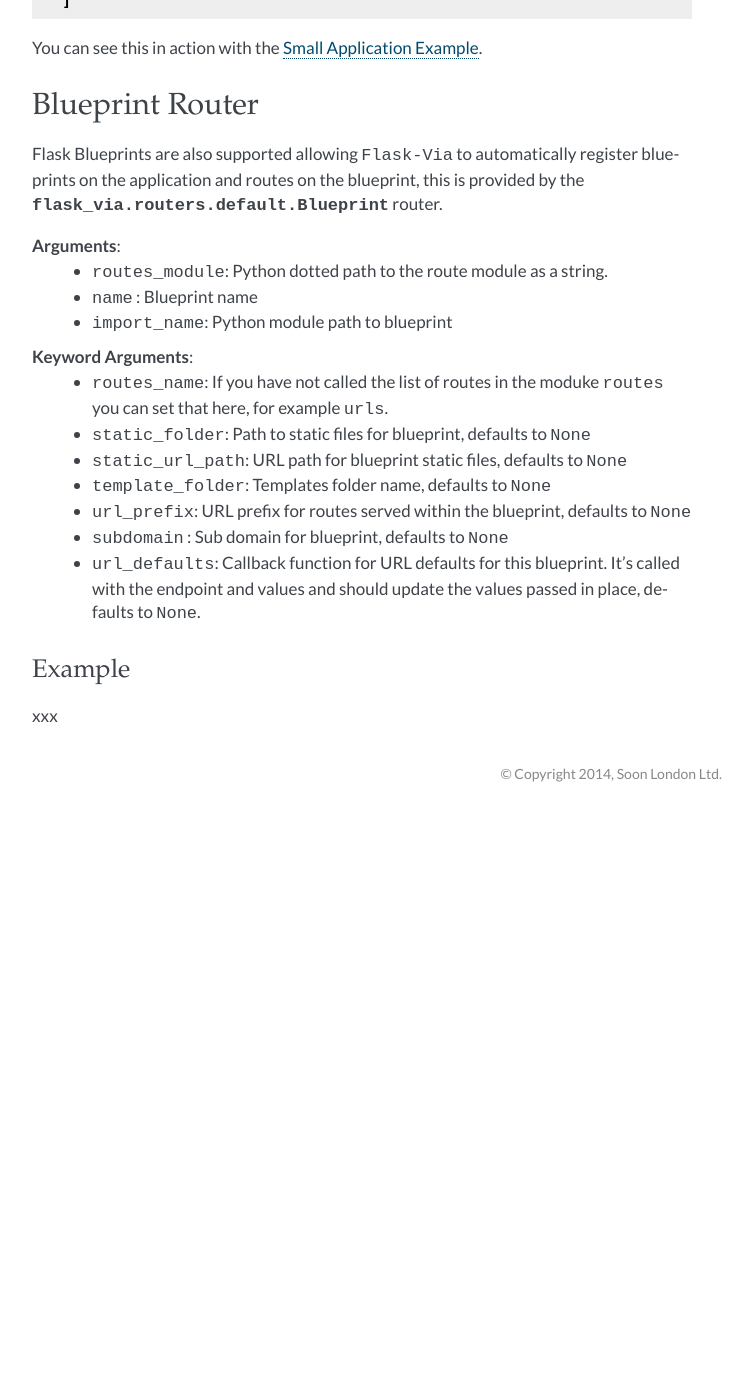
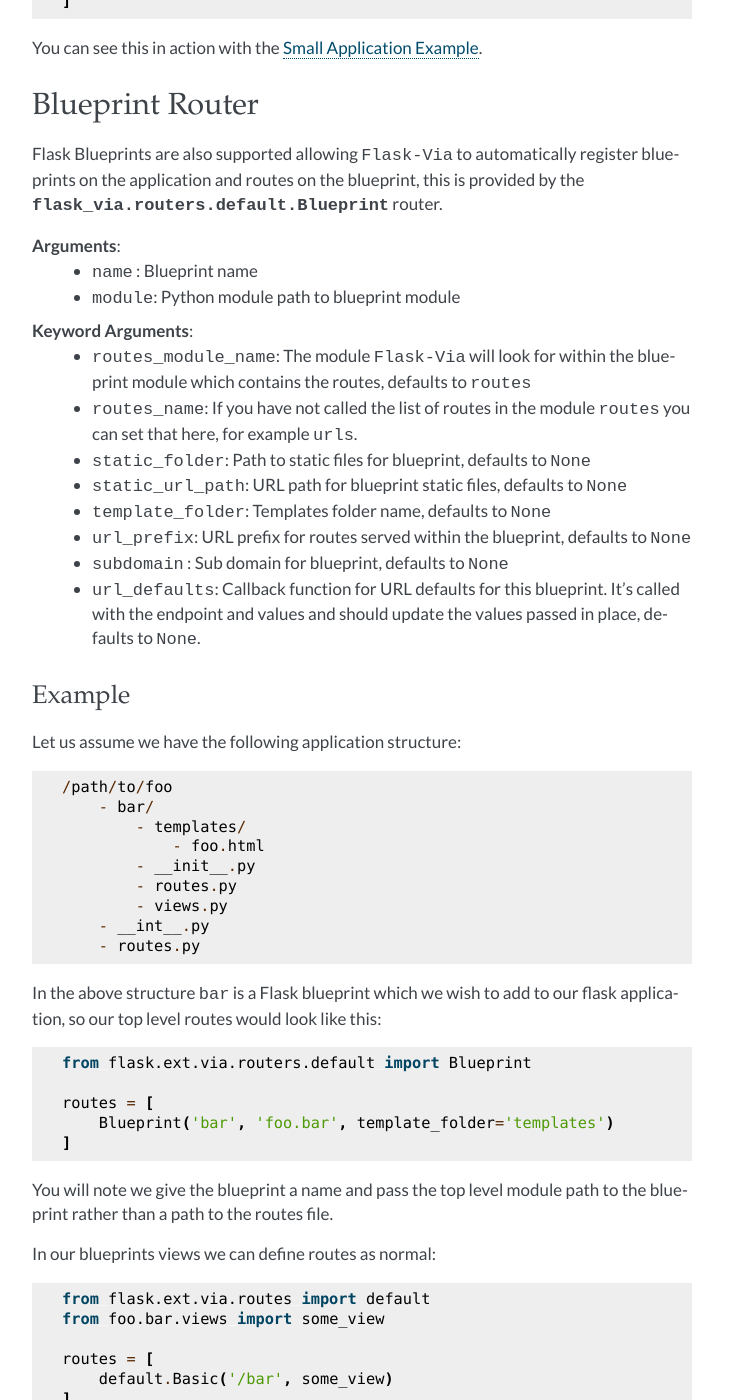
Before and after one commit to thisissoon/Flask-Via, a Sphinx documentation site: the page built from docs/include.rst, in a window 1280 px wide and 1400 px high, scrolled down 1098 px. Shown: the whole window, without its empty margins (438-1190 px from the left). Built offline with Sphinx 7.4.7, drawn with Linux system fonts in a browser that asks for light colours; some web fonts are replaced; before the commit the page ends 1910 px from its top, so only the background shows below that; some of the changed text lies outside the part shown.

Commit message:
Dcos and first unittest for blueprint router

```diff
--- a/docs/include.rst
+++ b/docs/include.rst
@@ -60,13 +60,14 @@
 provided by the :py:class:`flask_via.routers.default.Blueprint` router.
 
 **Arguments**:
-    * ``routes_module``: Python dotted path to the route module as a string.
     * ``name`` : Blueprint name
-    * ``import_name``: Python module path to blueprint
+    * ``module``: Python module path to blueprint module
 
 **Keyword Arguments**:
+    * ``routes_module_name``: The module ``Flask-Via`` will look for within
+      the blueprint module which contains the routes, defaults to ``routes``
     * ``routes_name``: If you have not called the list of routes in
-      the moduke ``routes`` you can set that here, for example ``urls``.
+      the module ``routes`` you can set that here, for example ``urls``.
     * ``static_folder``: Path to static files for blueprint, defaults to ``None``
     * ``static_url_path``: URL path for blueprint static files,
       defaults to ``None``
@@ -81,4 +82,40 @@
 Example
 ~~~~~~~
 
-xxx
+Let us assume we have the following application structure::
+
+    /path/to/foo
+        - bar/
+            - templates/
+                - foo.html
+            - __init__.py
+            - routes.py
+            - views.py
+        - __int__.py
+        - routes.py
+
+In the above structure ``bar`` is a Flask blueprint which we wish to add to our
+flask application, so our top level routes would look like this::
+
+    from flask.ext.via.routers.default import Blueprint
+
+    routes = [
+        Blueprint('bar', 'foo.bar', template_folder='templates')
+    ]
+
+You will note we give the blueprint a name and pass the top level module path
+to the blueprint rather than a path to the routes file.
+
+In our blueprints views we can define routes as normal::
+
+    from flask.ext.via.routes import default
+    from foo.bar.views import some_view
+
+    routes = [
+        default.Basic('/bar', some_view)
+    ]
+
+.. note::
+    All routes will be added to the blueprint rather than the flask
+    application, this applies to any routes included using the ``Include``
+    router.
```
Also changed, not shown: 1 other file.
